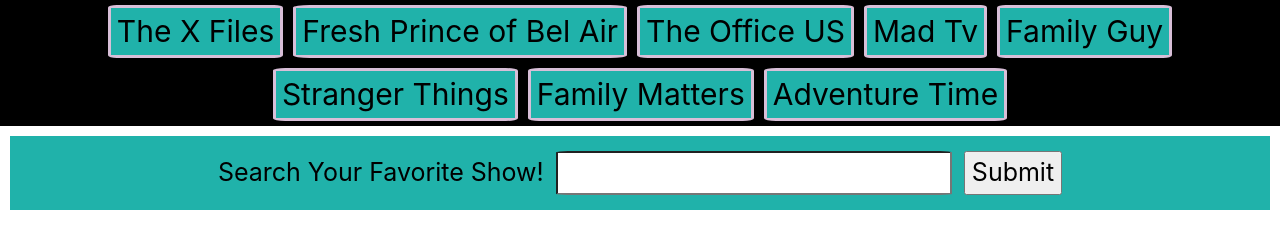
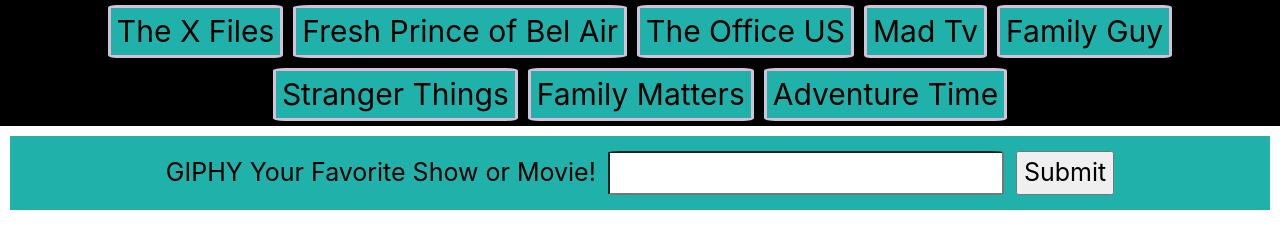
Before and after one commit to Dominica2020/Favorite-TV-Shows, a plain HTML site: page index.html in a window 1280 px wide. Drawn offline with nearby package versions, Linux system fonts and the light colour scheme.

Commit message:
Edited search div

```diff
--- a/index.html
+++ b/index.html
@@ -26,7 +26,7 @@
             <div class="col-sm-12">
                 <div id="search">
                     <form id="search-giphy">
-                        <label for="search-input">Search Your Favorite Show!</label>
+                        <label for="search-input">GIPHY Your Favorite Show or Movie!</label>
                         <input type="text" id="search-show">
                         <input type="submit" id="press" value="Submit">
                     </form>
```
